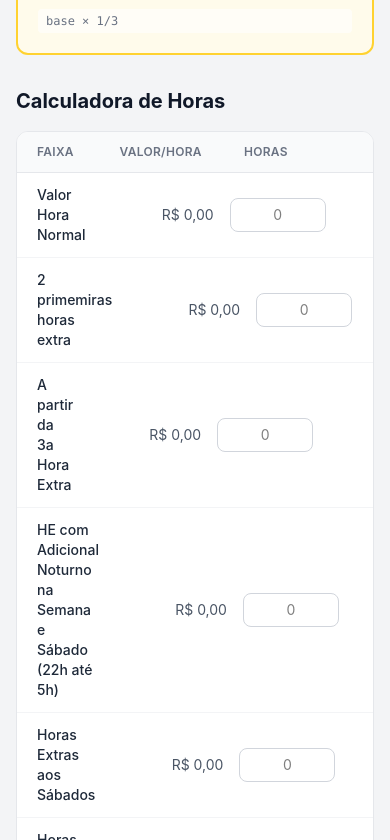
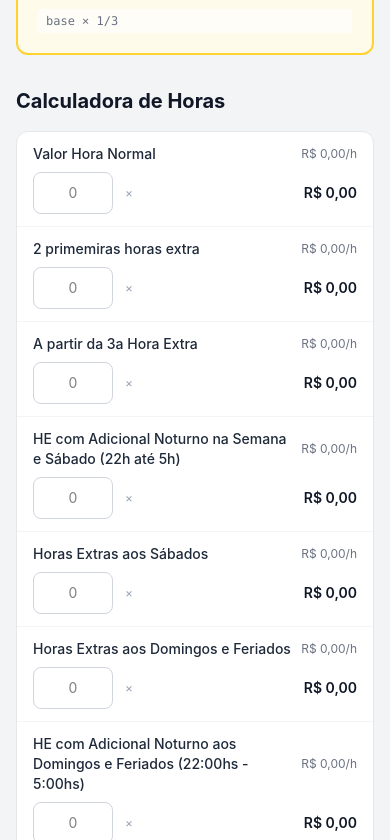
Before and after one commit to paulograbin/horasExtras, a React (Vite) app: page / in a window 390 px wide. Shown: the part 1464-2304 px from the top of the page. Built offline with nearby package versions, Linux system fonts and the light colour scheme.

Commit message:
Dual-layout: card-style rows on mobile, table grid on sm:+.

```diff
--- a/src/components/HoursCalculator.tsx
+++ b/src/components/HoursCalculator.tsx
@@ -33,8 +33,8 @@ export function HoursCalculator({ results }: HoursCalculatorProps) {
       </h2>
 
       <div className="bg-white rounded-xl border border-gray-200 overflow-hidden">
-        {/* Header */}
-        <div className="grid grid-cols-[1fr_auto_auto_auto] gap-4 px-5 py-3 bg-gray-50 border-b border-gray-200 text-xs font-semibold text-gray-500 uppercase tracking-wide">
+        {/* Header - hidden on mobile */}
+        <div className="hidden sm:grid grid-cols-[1fr_auto_auto_auto] gap-4 px-5 py-3 bg-gray-50 border-b border-gray-200 text-xs font-semibold text-gray-500 uppercase tracking-wide">
           <span>Faixa</span>
           <span className="w-28 text-right">Valor/Hora</span>
           <span className="w-24 text-center">Horas</span>
@@ -49,8 +49,10 @@ export function HoursCalculator({ results }: HoursCalculatorProps) {
           return (
             <div
               key={result.band.id}
-              className="grid grid-cols-[1fr_auto_auto_auto] gap-4 px-5 py-3 border-b border-gray-100 items-center last:border-b-0"
+              className="border-b border-gray-100 last:border-b-0"
             >
+              {/* Desktop row */}
+              <div className="hidden sm:grid grid-cols-[1fr_auto_auto_auto] gap-4 px-5 py-3 items-center">
                 <span className="text-sm font-medium text-gray-800">
                   {result.band.name}
                 </span>
@@ -64,11 +66,39 @@ export function HoursCalculator({ results }: HoursCalculatorProps) {
                   value={h || ''}
                   onChange={(e) => handleHoursChange(result.band.id, e.target.value)}
                   placeholder="0"
-                className="w-24 text-center text-sm border border-gray-300 rounded-lg py-1.5 px-2 focus:border-blue-500 focus:ring-1 focus:ring-blue-200 outline-none"
+                  className="w-24 text-center text-sm border border-gray-300 rounded-lg py-2 px-2 focus:border-blue-500 focus:ring-1 focus:ring-blue-200 outline-none"
                 />
                 <span className="w-32 text-right text-sm font-semibold text-gray-900">
                   {formatBRL(subtotal)}
                 </span>
+              </div>
+
+              {/* Mobile card */}
+              <div className="sm:hidden px-4 py-3">
+                <div className="flex items-center justify-between mb-2">
+                  <span className="text-sm font-medium text-gray-800 flex-1 mr-2">
+                    {result.band.name}
+                  </span>
+                  <span className="text-xs text-gray-500">
+                    {formatBRL(result.valorHora)}/h
+                  </span>
+                </div>
+                <div className="flex items-center gap-3">
+                  <input
+                    type="number"
+                    min="0"
+                    step="0.5"
+                    value={h || ''}
+                    onChange={(e) => handleHoursChange(result.band.id, e.target.value)}
+                    placeholder="0"
+                    className="w-20 text-center text-sm border border-gray-300 rounded-lg py-2.5 px-2 focus:border-blue-500 focus:ring-1 focus:ring-blue-200 outline-none"
+                  />
+                  <span className="text-xs text-gray-400">×</span>
+                  <span className="text-sm font-semibold text-gray-900 ml-auto">
+                    {formatBRL(subtotal)}
+                  </span>
+                </div>
+              </div>
             </div>
           );
         })}
```
Lines whose indentation alone changed are shown as unchanged.
